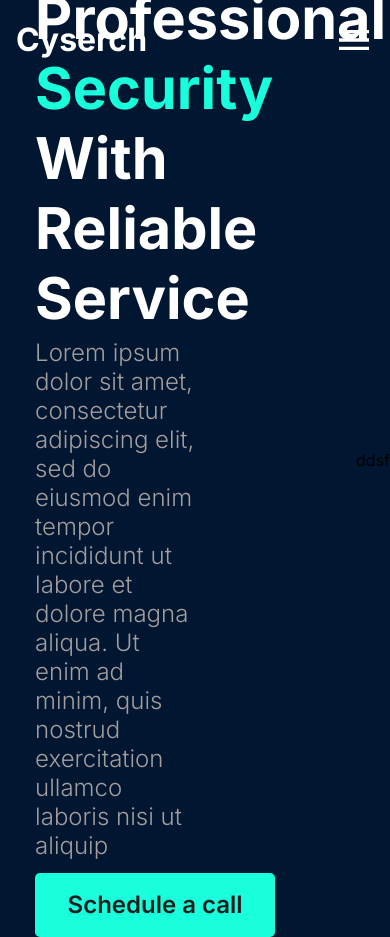
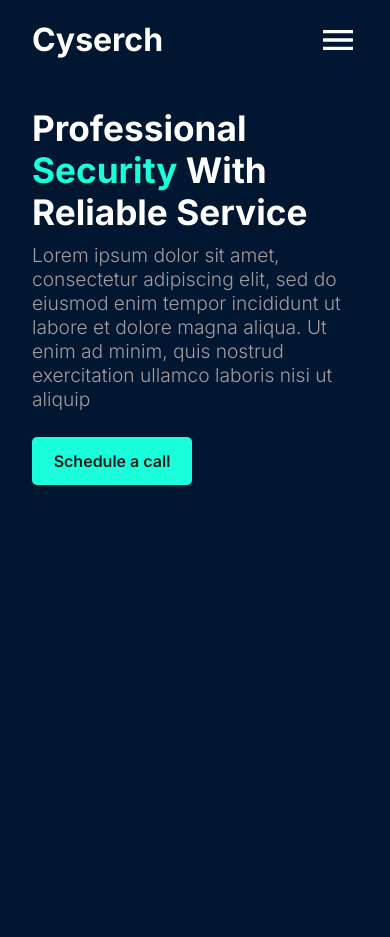
Before and after one commit to prashant-2004/cyserch, a Next.js app: page / in a window 390 px wide. After the commit the page ends 867 px from the top, so only its background shows below. Built offline with nearby package versions, Linux system fonts and the light colour scheme.

Commit message:
Update Hero component in home page and navigation styles in navbar component

```diff
--- a/src/app/components/home/hero.tsx
+++ b/src/app/components/home/hero.tsx
@@ -1,3 +1,4 @@
+/* eslint-disable @next/next/no-img-element */
 export default function Hero() {
   return (
     <div className="div-boxs">
@@ -14,7 +15,12 @@ export default function Hero() {
         </p>
         <button className="btn">Schedule a call</button>
       </div>
-      <div className="div-box2">ddsf</div>
+      <div className="div-box2">
+        <img
+          alt="hero"
+          src="https://s3-alpha-sig.figma.com/img/0f5f/cc38/bd1fc8ff09d80a9333f01ae73525710d?Expires=1714348800&Key-Pair-Id=APKAQ4GOSFWCVNEHN3O4&Signature=pTONoXUON0JWi6JR0AyYoTA7j3anIYc9CP6zNXpZzymS8Z-lf~PZghaJ2fGcBNmDfaMi6Z-GArOkegI1zC9HeUyEPw38inqU21SIf1TuZ8lp~Jp9CRg8zm9jPo4jKyXFzYp0Hwuj8FyVGxS5DmYDIZOt0KqAYxbI3id0E34PPQUBV5PyUreGFtPUQ6POpcFXQh9YsQ216TtDKSeHiF4oES3mHSG7lK7nhtQ5HTkGXnq4s13q~8FLMbcIlHgm0KuHDZtNMr-ks7qNFL6~XrF~nGWd7Q8EhtjM0sOJZ6l3GmbhbCk4E9ly-HH6m-HUoAemv2LPKO6~MTC1p3YnaNGdug__"
+        />
+      </div>
     </div>
   );
 }
--- a/src/app/components/navigation/navbar/index.tsx
+++ b/src/app/components/navigation/navbar/index.tsx
@@ -7,7 +7,7 @@ const Navbar = ({ toggle }: { toggle: () => void }) => {
   return (
     <>
       <div className="w-full h-20">
-        <div className="container mx-auto px-4 h-full">
+        <div className="container mx-auto px-8 h-full">
           <div className="flex justify-between justify-items-center items-center h-full">
             <Logo />
             <button
@@ -27,7 +27,7 @@ const Navbar = ({ toggle }: { toggle: () => void }) => {
                 />
               </svg>
             </button>
-            <ul className="hidden md:flex gap-x-10 text-white text-[1.1rem]">
+            <ul className="hidden md:flex gap-x-8 text-white text-[1.1rem]">
               <li>
                 <Link href="/">
                   <p className="text-[#19FFDB]">Home</p>
--- a/src/app/globals.css
+++ b/src/app/globals.css
@@ -14,6 +14,7 @@ body {
   height: 90vh;
   flex-direction: row;
   width: 100%;
+  padding: 9rem;
 }
 
 .div-box1 {
@@ -22,7 +23,6 @@ body {
   align-items: start;
   flex-direction: column;
   width: 50%;
-  padding-left: 9%;
 }
 
 .title {
@@ -76,6 +76,39 @@ body {
   align-items: center;
   height: 90vh;
   flex-direction: row;
-  width: 50%;
-  padding-right: 0%;
+  width: 61%;
+  margin-right: -10rem !important;
 }
+
+@media screen and (max-width: 768px) {
+  .div-boxs {
+    display: flex;
+    flex-direction: column;
+    align-items: start;
+    padding: 0;
+    margin-top: 7%;
+  }
+
+  .title {
+    font-size: 2.2rem;
+  }
+
+  .discription {
+    font-size: 1.2rem;
+  }
+
+  .btn {
+    width: 10rem;
+    height: 3rem;
+    font-size: 1rem;
+  }
+
+  .div-box1 {
+    width: 100%;
+    padding: 0 2rem;
+  }
+
+  .div-box2 {
+   display: none;
+  }
+}
```
